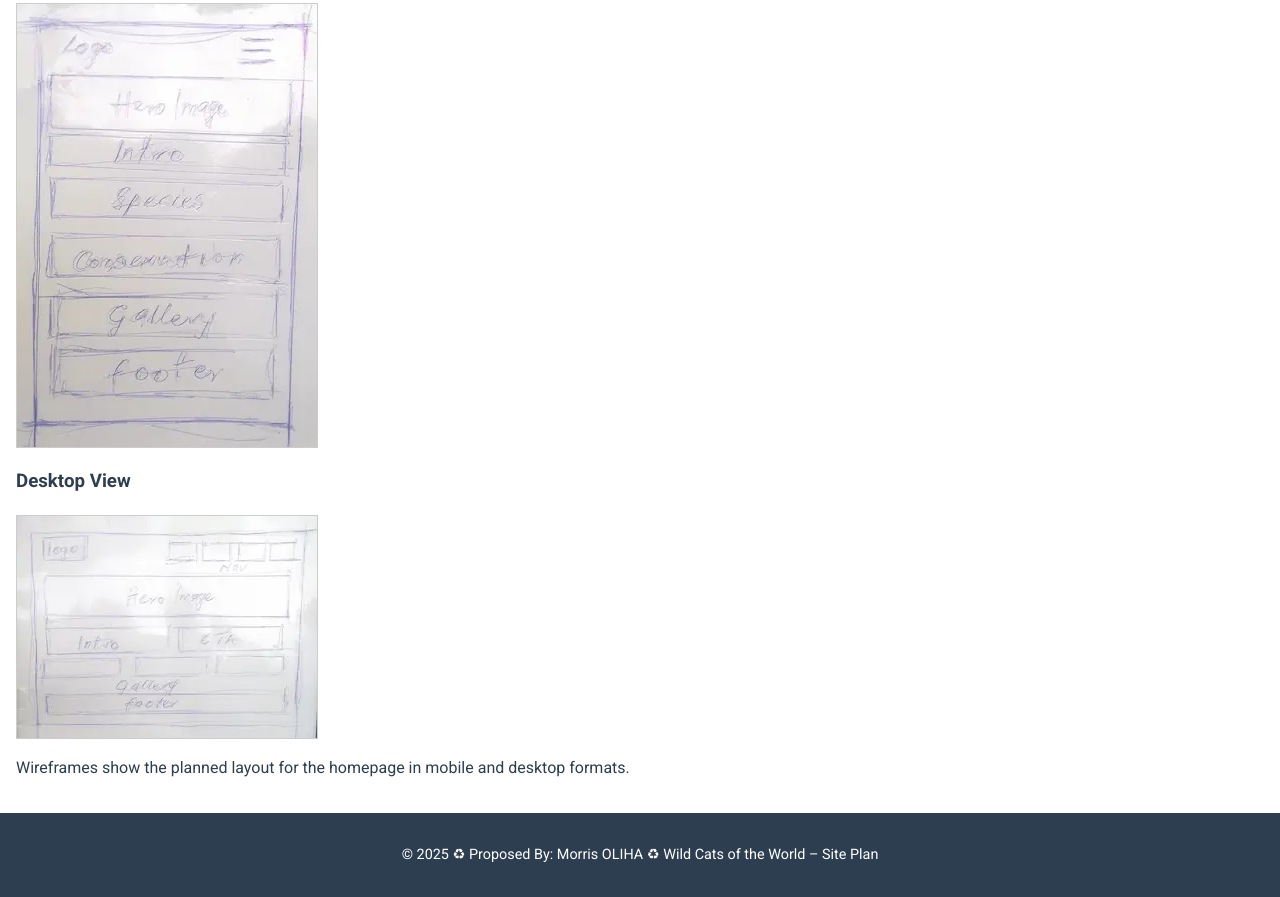
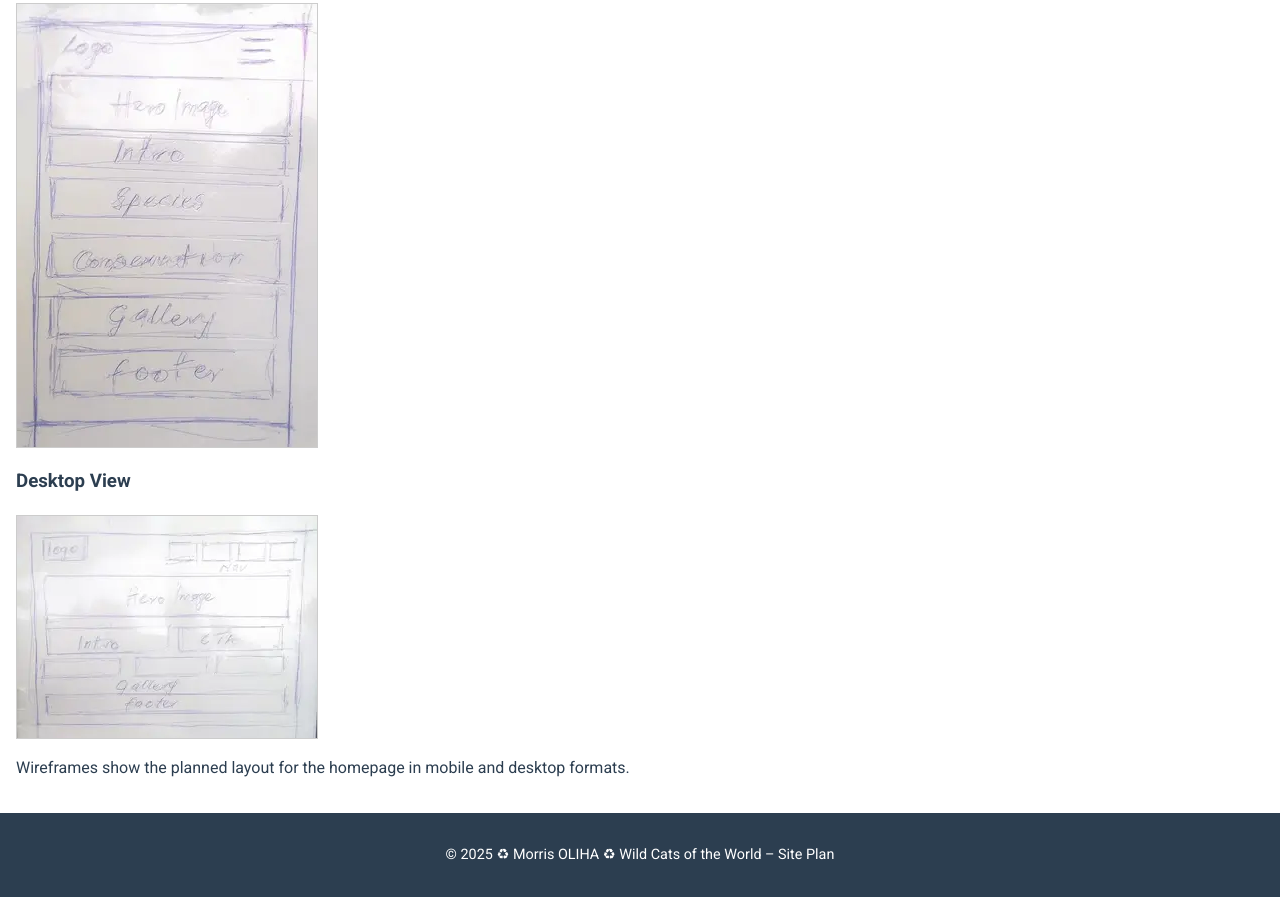
Before and after one commit to olihamorris/wdd231, a plain HTML site: page project-wild-cats/site-plan.html in a window 1280 px wide. Shown: the part 1027-1924 px from the top of the page. Drawn offline with Linux system fonts and the light colour scheme.

Commit message:
project site plan

```diff
--- a/project-wild-cats/site-plan.html
+++ b/project-wild-cats/site-plan.html
@@ -66,6 +66,6 @@
 </main>
 
 <footer>
-  <p>&copy; 2025 ♻ Proposed By: Morris OLIHA ♻  Wild Cats of the World – Site Plan</p>
+  <p>&copy; 2025 ♻ Morris OLIHA ♻  Wild Cats of the World – Site Plan</p>
 </footer>
 </html>
--- a/site-plan/css/siteplan.css
+++ b/site-plan/css/siteplan.css
@@ -1,4 +1,4 @@
-@import url('https://fonts.googleapis.com/css2?family=Fredoka&family=Open+Sans&display=swap');
+ @import url('https://fonts.googleapis.com/css2?family=Fredoka&family=Open+Sans&display=swap');
 
 body {
   font-family: 'Open Sans', sans-serif;
```
